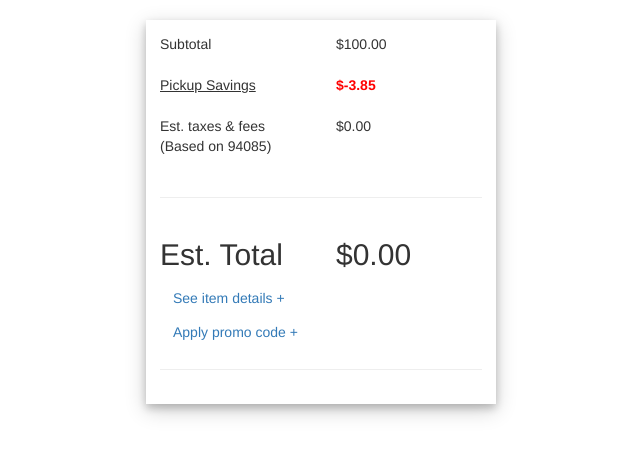
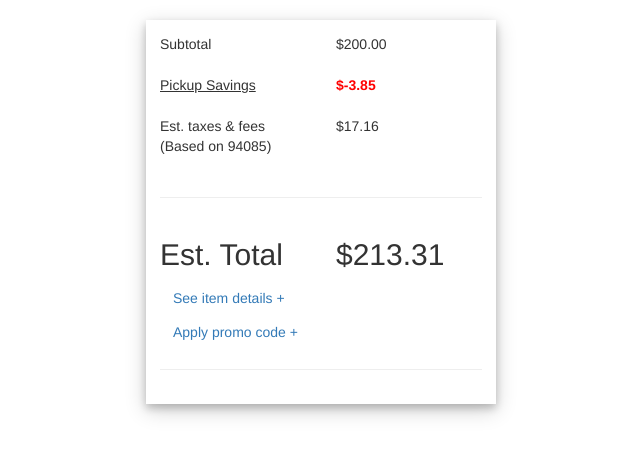
Before and after one commit to MaxDrljic/React-Redux-Shopping-Cart, a React (Create React App) app: page / in a window 1280 px wide. Shown: the top 456 px of the page, without its empty margins (319-959 px from the left). Built offline with nearby package versions, Linux system fonts and the light colour scheme.

Commit message:
componentDidMount

```diff
--- a/src/App.js
+++ b/src/App.js
@@ -14,13 +14,25 @@ class App extends Component {
     super(props);
 
     this.state = {
-      total: 100,
+      total: 200,
       PickupSavings: -3.85,
       taxes: 0,
       estimatedTotal: 0,
       disablePromoButton: false
     }
   }
+
+  componentDidMount = () => {
+    this.setState({
+      taxes: (this.state.total + this.state.PickupSavings) * 0.0875
+    },
+    function() {
+      this.setState({
+        estimatedTotal: this.state.total + this.state.PickupSavings + this.state.taxes
+      });
+    })
+  }
+
   render() {
     return (
       <div className="container">
```
